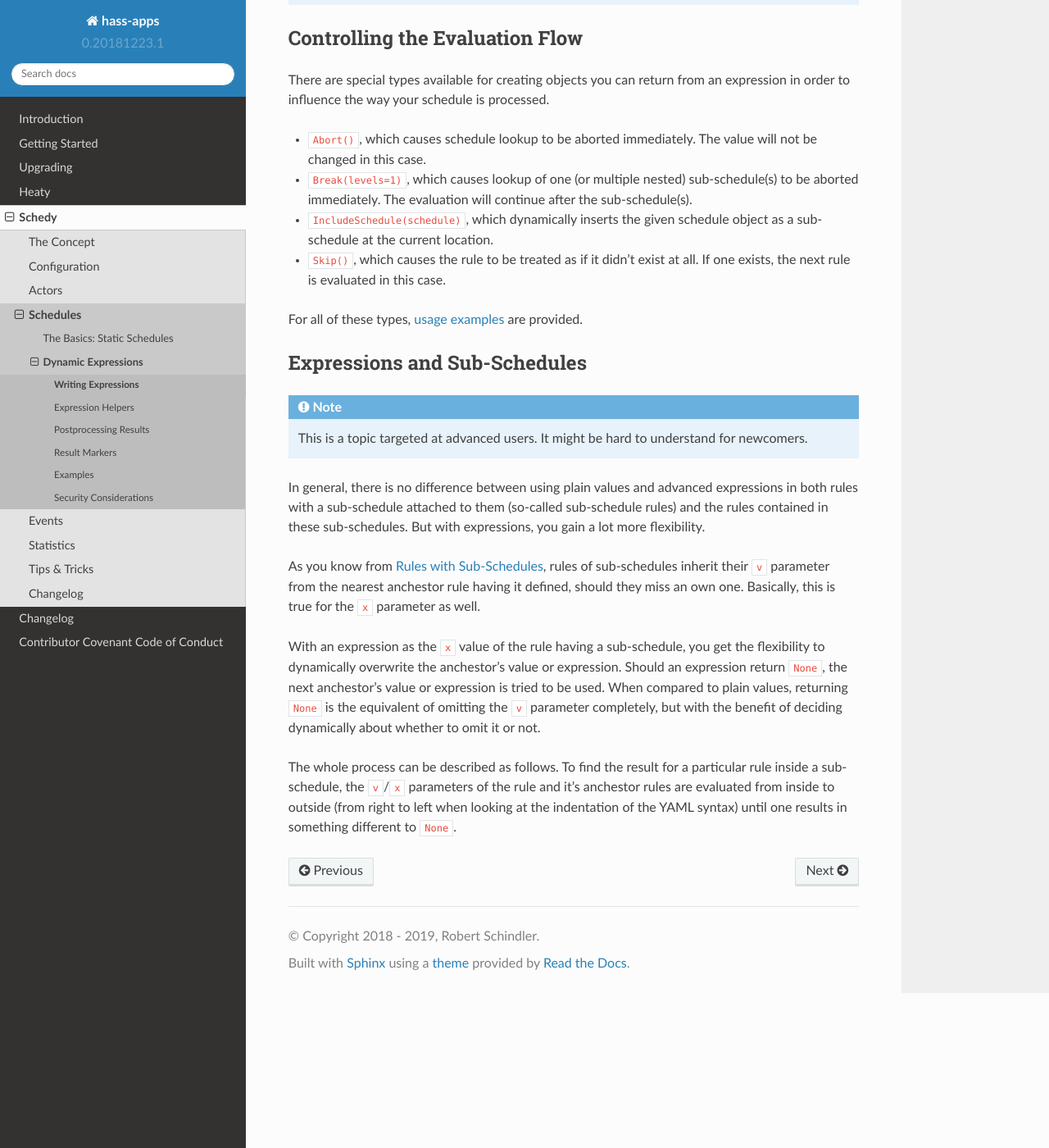
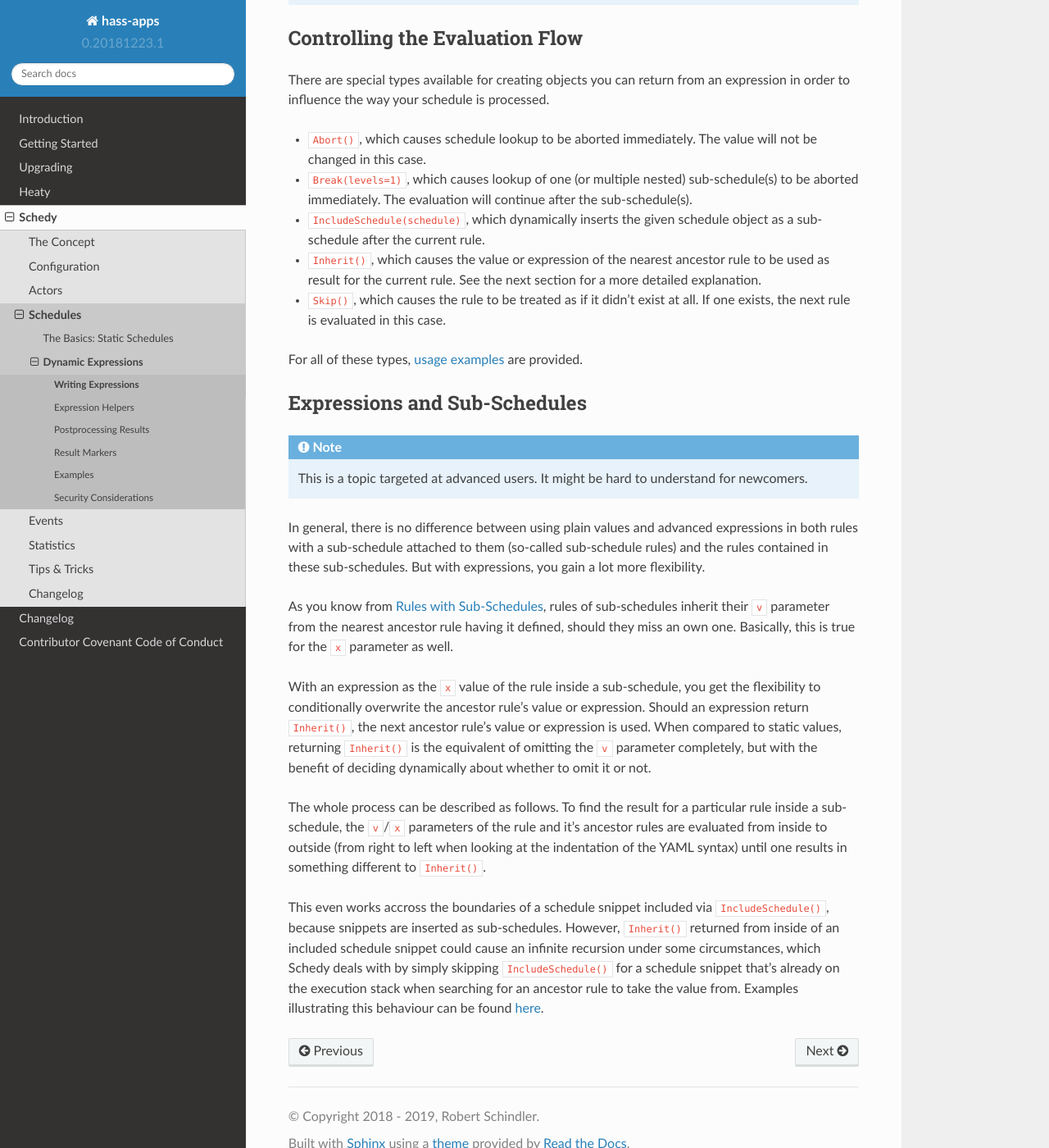
Before and after one commit to bob1de/hass-apps, a Sphinx documentation site: the page built from docs/apps/schedy/schedules/expressions/writing-expressions.rst, in a window 1280 px wide and 1400 px high, scrolled down 1499 px. Shown: the whole window at 82% size. Built offline with Sphinx 7.4.7 and the Read the Docs theme 2.0.0, drawn with Linux system fonts in a browser that asks for light colours.

Commit message:
[schedy] Added Inherit() result type for inheriting parent rule's value

```diff
--- a/docs/apps/schedy/schedules/expressions/writing-expressions.rst
+++ b/docs/apps/schedy/schedules/expressions/writing-expressions.rst
@@ -85,7 +85,10 @@ processed.
   sub-schedule(s) to be aborted immediately. The evaluation will continue
   after the sub-schedule(s).
 * ``IncludeSchedule(schedule)``, which dynamically inserts the given
-  schedule object as a sub-schedule at the current location.
+  schedule object as a sub-schedule after the current rule.
+* ``Inherit()``, which causes the value or expression of the nearest
+  ancestor rule to be used as result for the current rule. See the next
+  section for a more detailed explanation.
 * ``Skip()``, which causes the rule to be treated as if it didn't exist
   at all. If one exists, the next rule is evaluated in this case.
 
@@ -104,19 +107,29 @@ with expressions, you gain a lot more flexibility.
 
 As you know from :ref:`schedy/schedules/basics/rules-with-sub-schedules`,
 rules of sub-schedules inherit their ``v`` parameter from the nearest
-anchestor rule having it defined, should they miss an own one. Basically,
+ancestor rule having it defined, should they miss an own one. Basically,
 this is true for the ``x`` parameter as well.
 
-With an expression as the ``x`` value of the rule having a sub-schedule,
-you get the flexibility to dynamically overwrite the anchestor's value or
-expression. Should an expression return ``None``, the next anchestor's
-value or expression is tried to be used. When compared to plain values,
-returning ``None`` is the equivalent of omitting the ``v`` parameter
-completely, but with the benefit of deciding dynamically about whether
-to omit it or not.
+With an expression as the ``x`` value of the rule inside a sub-schedule,
+you get the flexibility to conditionally overwrite the ancestor rule's
+value or expression. Should an expression return ``Inherit()``, the next
+ancestor rule's value or expression is used. When compared to static
+values, returning ``Inherit()`` is the equivalent of omitting the ``v``
+parameter completely, but with the benefit of deciding dynamically about
+whether to omit it or not.
 
 The whole process can be described as follows. To find the result for
 a particular rule inside a sub-schedule, the ``v``/``x`` parameters of
-the rule and it's anchestor rules are evaluated from inside to outside
+the rule and it's ancestor rules are evaluated from inside to outside
 (from right to left when looking at the indentation of the YAML syntax)
-until one results in something different to ``None``.
+until one results in something different to ``Inherit()``.
+
+This even works accross the boundaries of a schedule snippet
+included via ``IncludeSchedule()``, because snippets are inserted
+as sub-schedules. However, ``Inherit()`` returned from inside of an
+included schedule snippet could cause an infinite recursion under
+some circumstances, which Schedy deals with by simply skipping
+``IncludeSchedule()`` for a schedule snippet that's already on the
+execution stack when searching for an ancestor rule to take the value
+from. Examples illustrating this behaviour can be found :ref:`here
+<schedy/schedules/expressions/examples/include-schedule/cycles>`.
```
Also changed, not shown: docs/apps/schedy/CHANGELOG.md (+3 -0 lines), docs/apps/schedy/schedules/expressions/examples.rst (+7 -5 lines), 2 other files.
